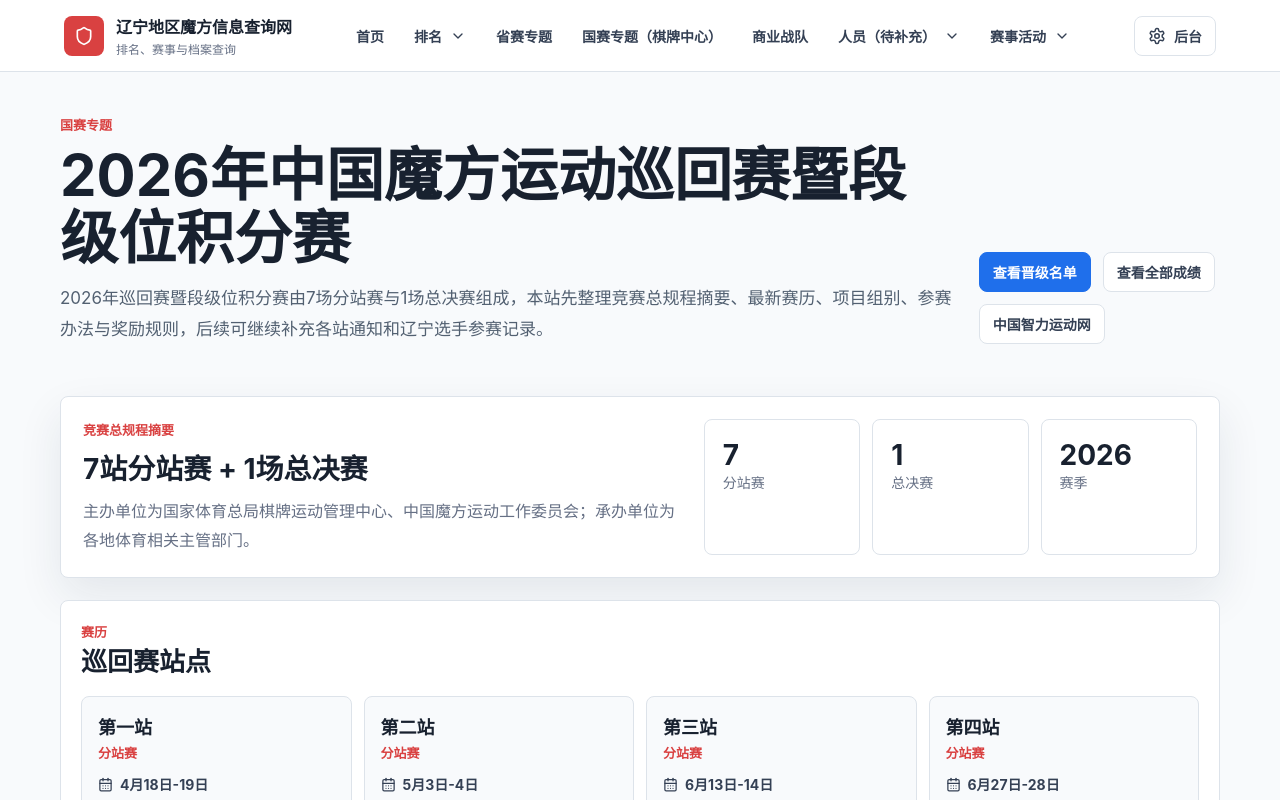
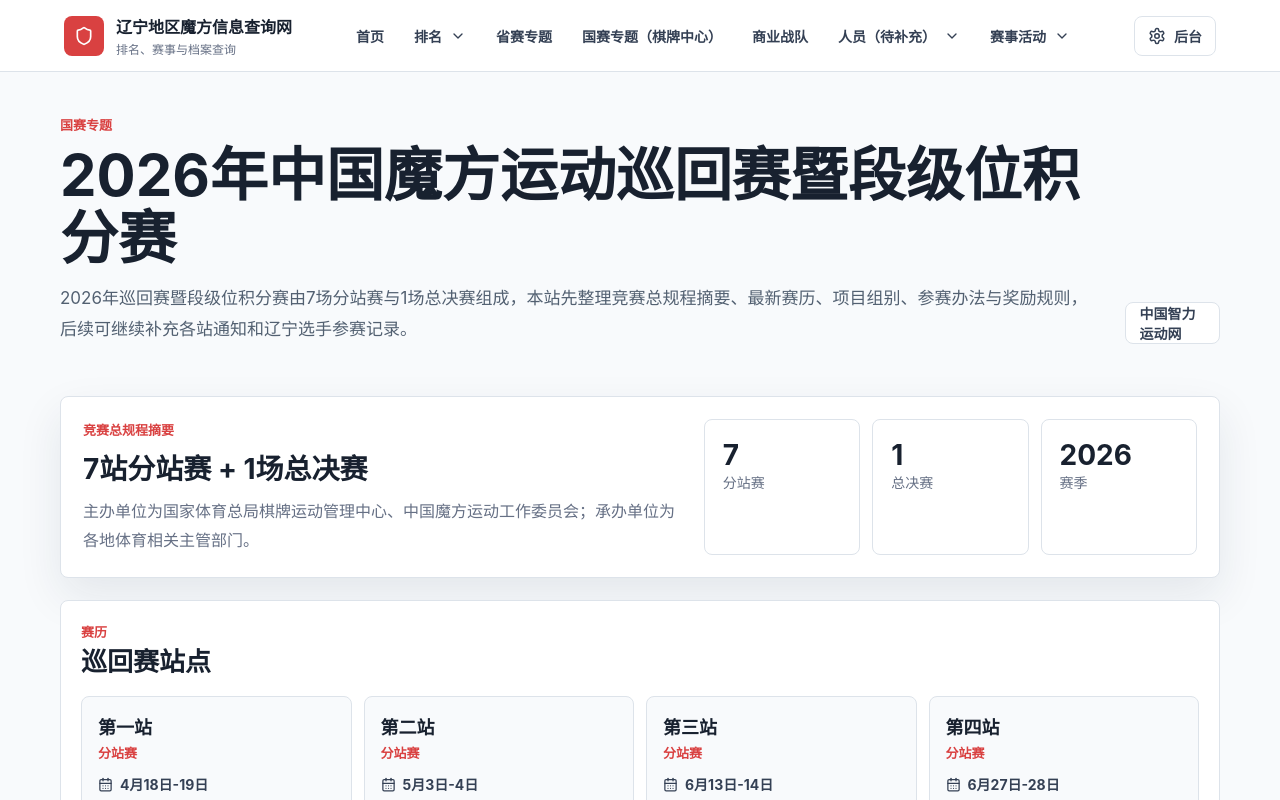
Before and after one commit to lymyxyxyx/Liaoning_magic_cube_team_website, a Next.js app: page /national-events in a window 1280 px wide. Shown: the top 800 px of the page. Built offline with nearby package versions, Linux system fonts and the light colour scheme.

Commit message:
Remove national events hero result links

```diff
--- a/app/national-events/page.tsx
+++ b/app/national-events/page.tsx
@@ -68,17 +68,9 @@ export default function NationalEventsPage() {
         label="国赛专题"
         title="2026年中国魔方运动巡回赛暨段级位积分赛"
         actions={
-          <>
-            <Link className="button primary" href="/national-events/qualifiers">
-              查看晋级名单
-            </Link>
-            <a className="button" href="/national-events/results">
-              查看全部成绩
-            </a>
-            <Link className="button" href="https://www.mindsports.org.cn" target="_blank">
-              中国智力运动网
-            </Link>
-          </>
+          <Link className="button" href="https://www.mindsports.org.cn" target="_blank">
+            中国智力运动网
+          </Link>
         }
       >
         2026年巡回赛暨段级位积分赛由7场分站赛与1场总决赛组成，本站先整理竞赛总规程摘要、最新赛历、项目组别、参赛办法与奖励规则，后续可继续补充各站通知和辽宁选手参赛记录。
```
